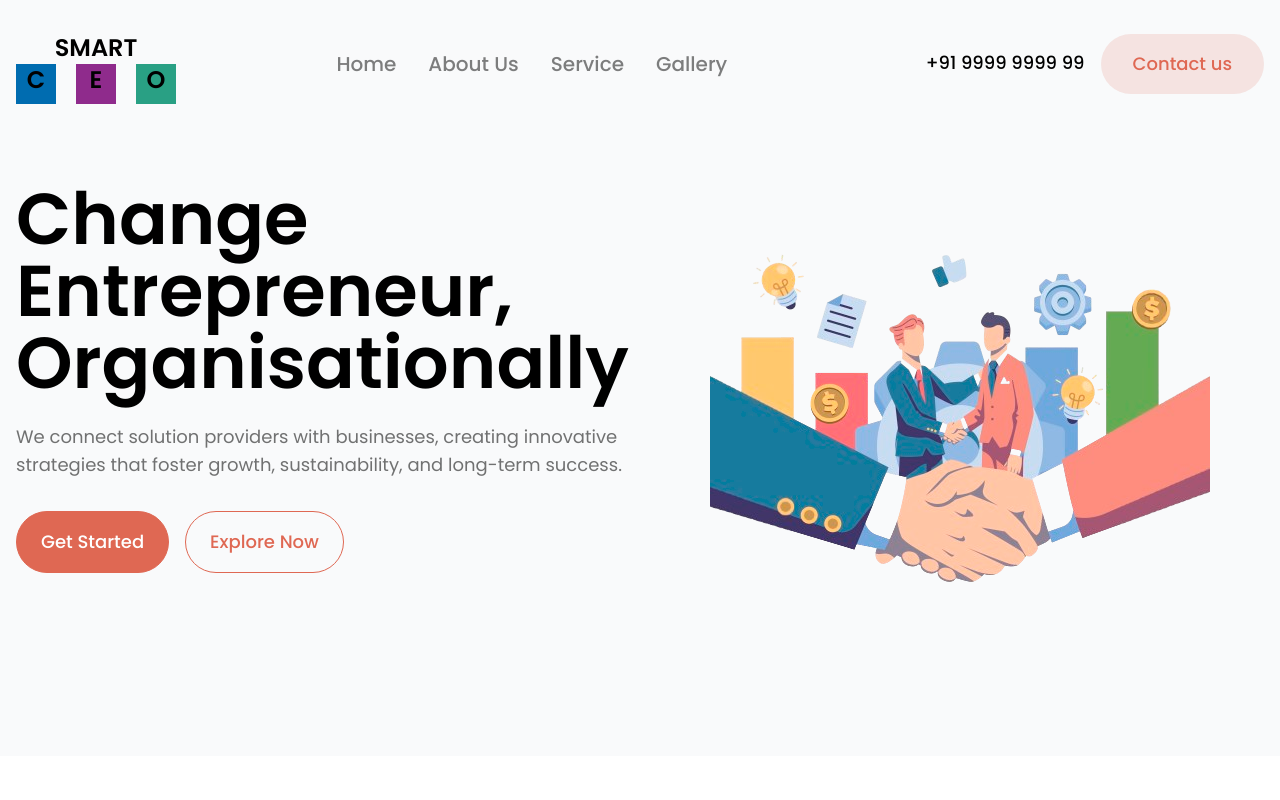
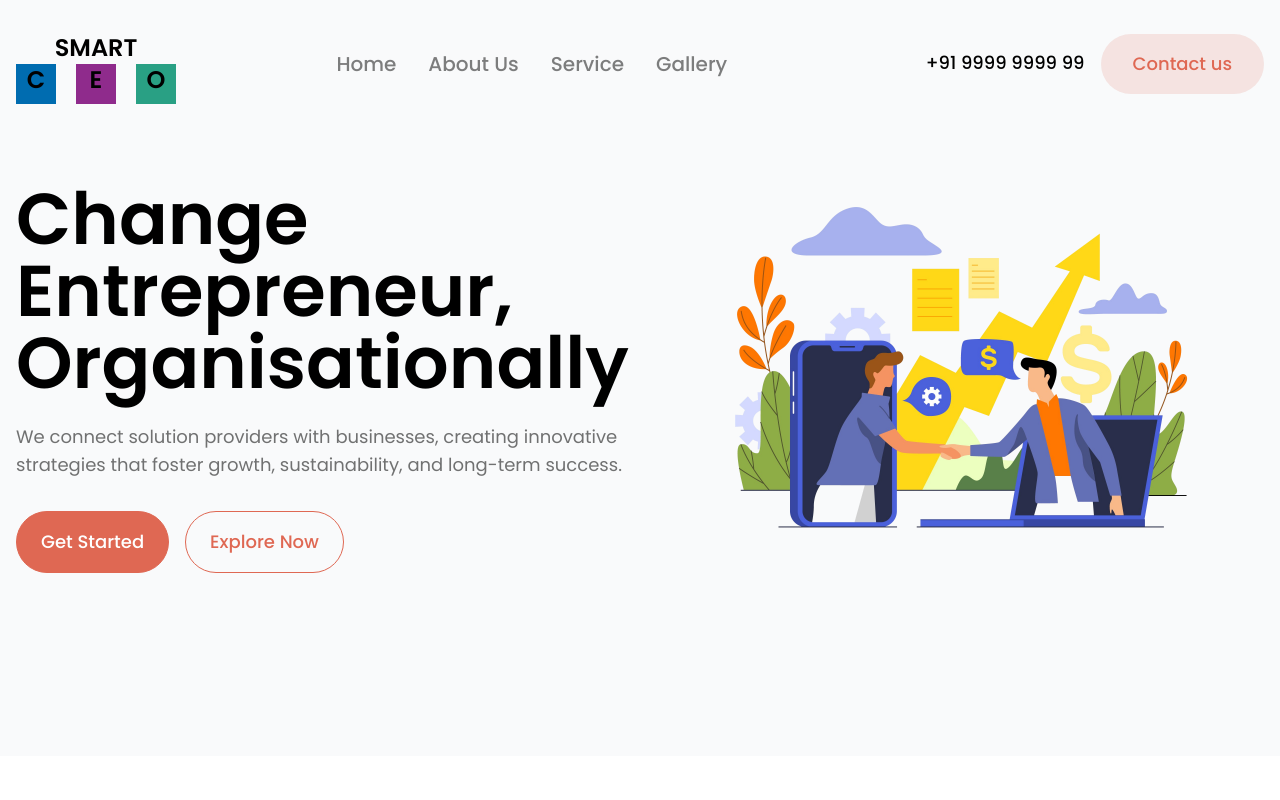
Before and after one commit to Shahanas7210/smart-ceo, a Next.js app: page / in a window 1280 px wide. Shown: the top 800 px of the page. Built offline with nearby package versions, Linux system fonts and the light colour scheme; some icons are missing.

Commit message:
hero image updated

```diff
--- a/src/components/Home/Hero/index.tsx
+++ b/src/components/Home/Hero/index.tsx
@@ -33,7 +33,7 @@ const Hero = () => {
           {/* Right Image */}
           <div className="lg:col-span-6 flex justify-center">
             <Image
-              src="/images/hero/banner-image-1.png"
+              src="/images/hero/banner-image-2.png"
               alt="Hero Banner"
               width={500}
               height={500}
```
Also changed, not shown: public/images/hero/banner-image-2.png (added).
